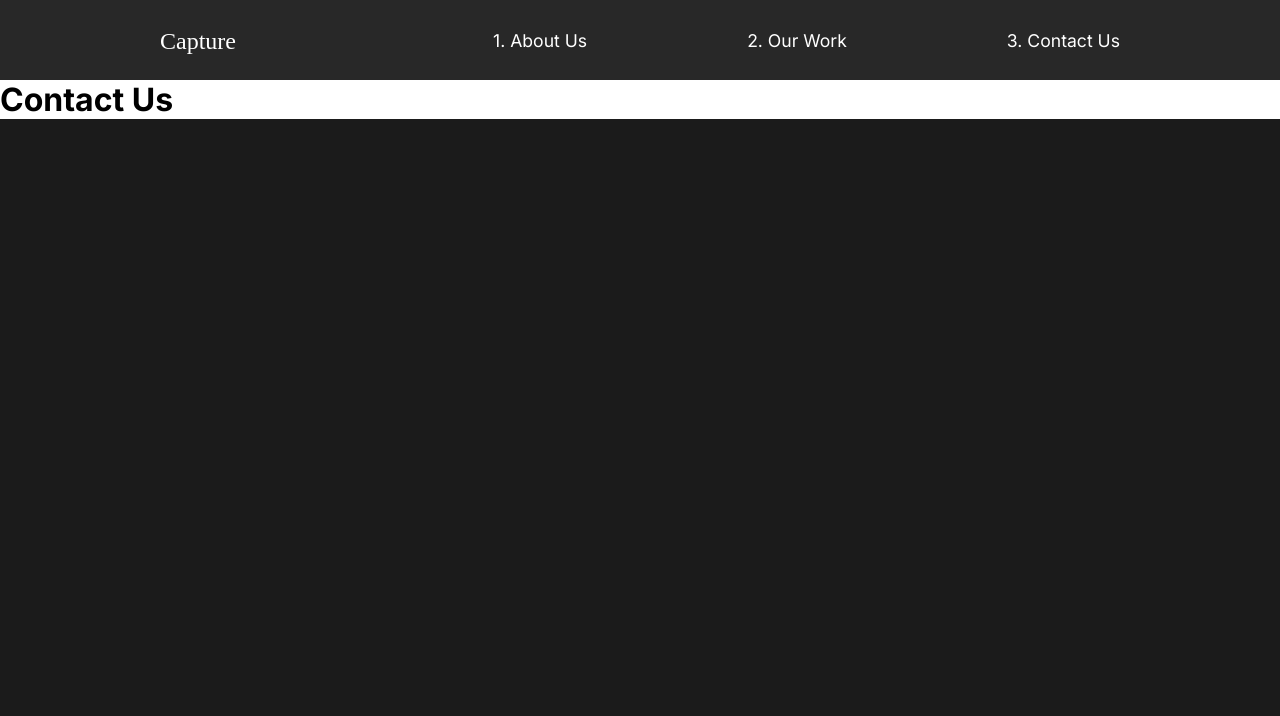
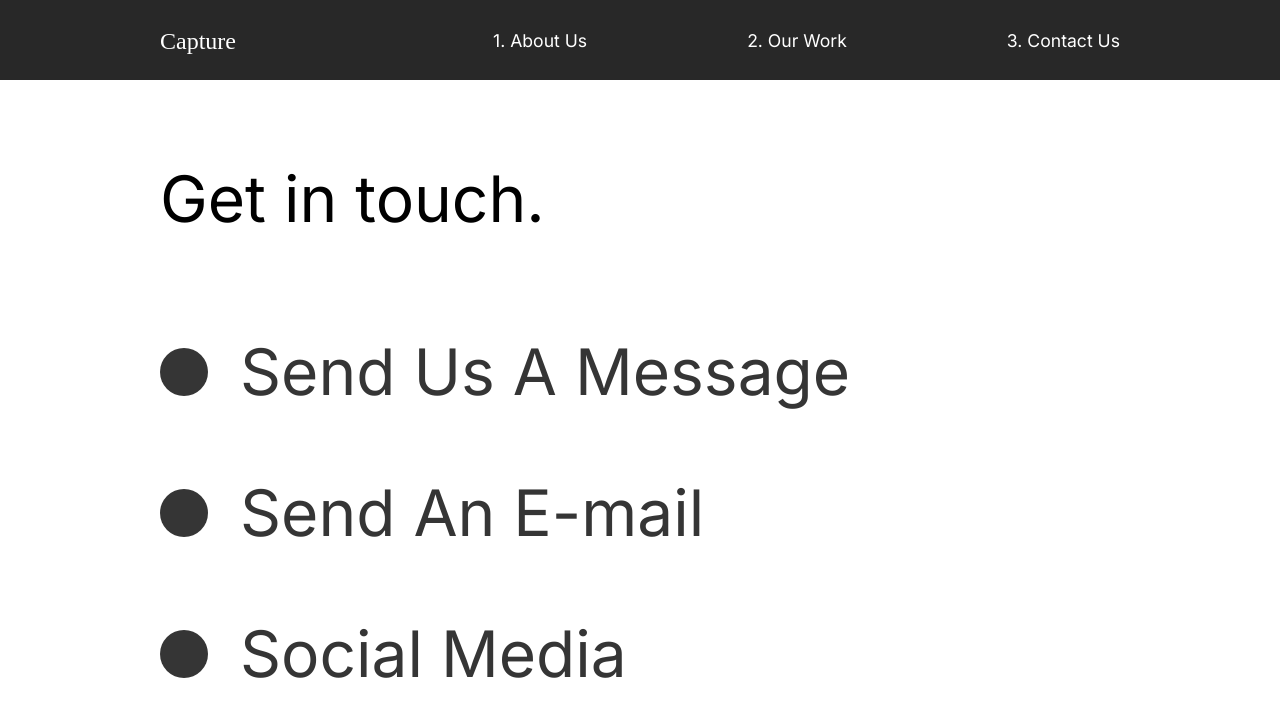
Before and after one commit to steaddy/capture, a React (Create React App) app: page /contact in a window 1280 px wide. Shown: the top 716 px of the page. Built offline with nearby package versions, Linux system fonts and the light colour scheme.

Commit message:
Contact Us page structure and animation

```diff
--- a/src/pages/ContactUs.js
+++ b/src/pages/ContactUs.js
@@ -1,20 +1,75 @@
 import React from 'react';
 // Animations
 import {motion} from 'framer-motion';
-import {pageAnimation} from "../animation";
+import {pageAnimation, titleAnim} from "../animation";
+import styled from 'styled-components';
 
 const ContactUs = () => {
     return (
-        <motion.div
+        <ContactStyle
             variants={pageAnimation}
             initial="hidden"
             animate="show"
             exit="exit"
             style={{background: "#fff"}}
         >
-            <h1>Contact Us</h1>
-        </motion.div>
+            <Title>
+                <Hide>
+                    <motion.h2 variants={titleAnim}>Get in touch.</motion.h2>
+                </Hide>
+            </Title>
+            <div>
+                <Hide>
+                    <Social variants={titleAnim}>
+                        <Circle/>
+                        <h2>Send Us A Message</h2>
+                    </Social>
+                </Hide>
+                <Hide>
+                    <Social variants={titleAnim}>
+                        <Circle/>
+                        <h2>Send An E-mail</h2>
+                    </Social>
+                </Hide>
+                <Hide>
+                    <Social variants={titleAnim}>
+                        <Circle/>
+                        <h2>Social Media</h2>
+                    </Social>
+                </Hide>
+            </div>
+        </ContactStyle>
     );
 };
 
+const ContactStyle = styled(motion.div)`
+    padding: 5rem 10rem;
+    color: #353535;
+    min-height: 90vh;
+`;
+
+const Title = styled(motion.div)`
+    margin-bottom: 4rem;
+    color: black;
+`;
+
+const Hide = styled.div`
+    overflow: hidden;
+`;
+
+const Circle = styled.div`
+    border-radius: 50%;
+    width: 3rem;
+    height: 3rem;
+    background-color: #353535;
+`;
+
+const Social = styled(motion.div)`
+    display: flex;
+    align-items: center;
+    h2 {
+        margin: 2rem;
+    }
+`;
+
 export default ContactUs;
```
